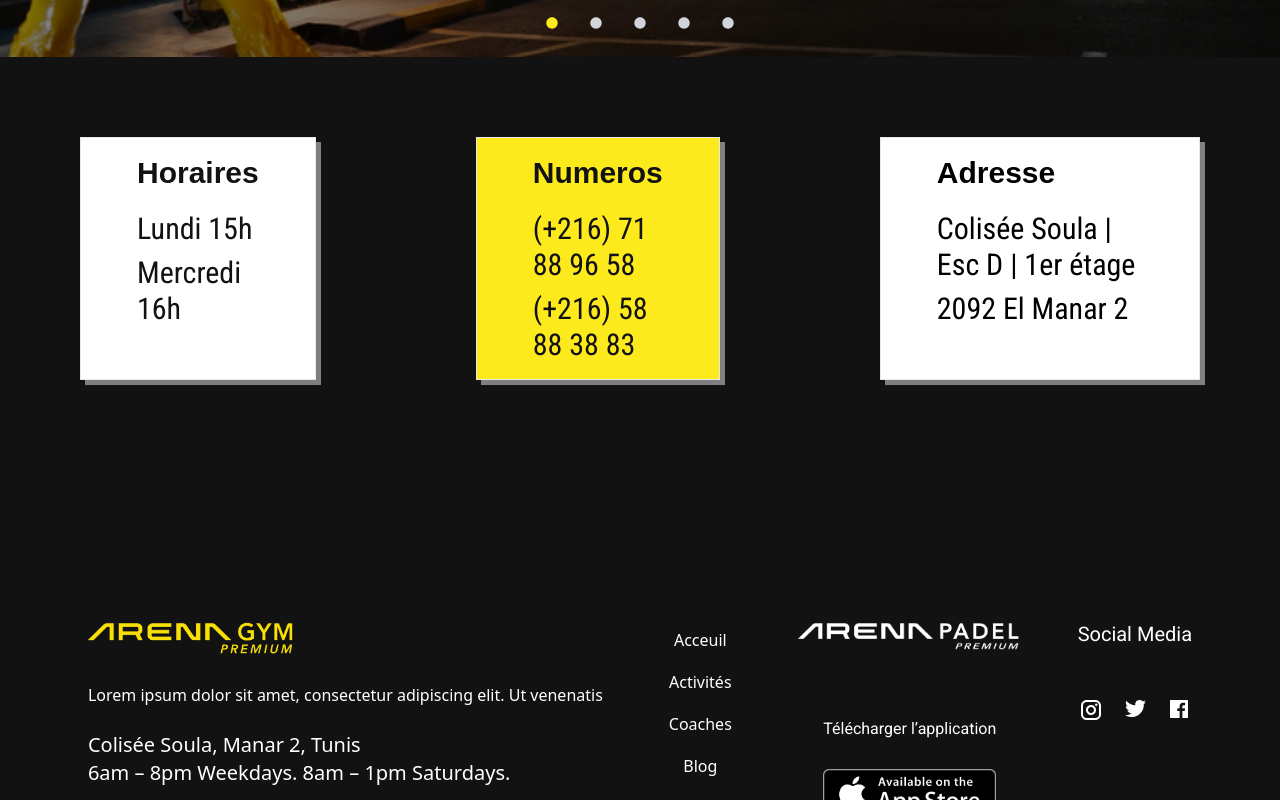
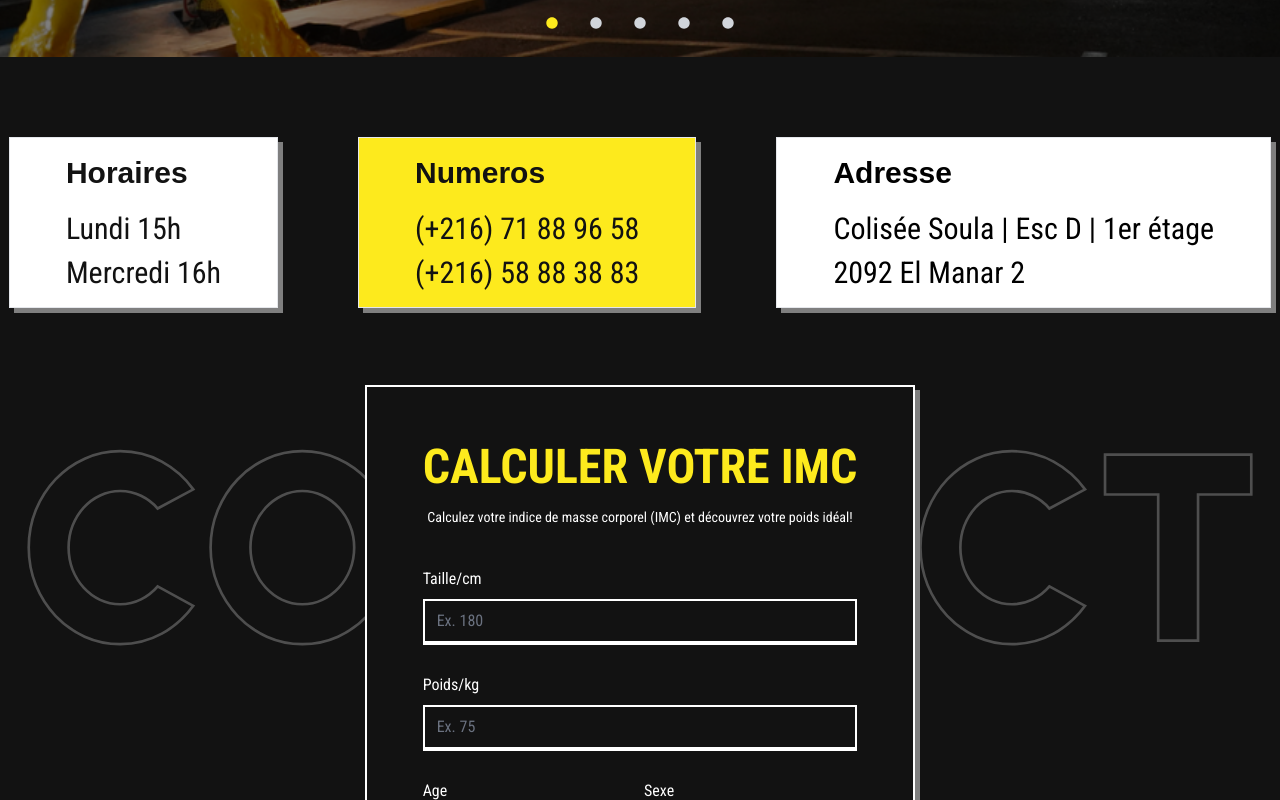
Before and after one commit to medazizktata/Arena-gym-website, a React (Vite) app in the folder Arena-gym-website/: page /about in a window 1280 px wide. Shown: the part 4960-5760 px from the top of the page. Built offline with nearby package versions, Linux system fonts and the light colour scheme.

Commit message:
Added contact section

```diff
--- a/Arena-gym-website/src/pages/About/About.jsx
+++ b/Arena-gym-website/src/pages/About/About.jsx
@@ -5,6 +5,8 @@ import { getColor } from "../../utils/getColor";
 import CustomizableTextBox from "../../components/CustomizableTextBox";
 import BigCaroussel from "../../components/BigCaroussel";
 import PageIntroduction from "../../components/PageIntroduction";
+import ContactForm from "../Home/ContactForm";
+import ContactSection from "../Home/ContactSection";
 
 function About() {
   return (
@@ -63,9 +65,9 @@ function About() {
         </div>
       </div>
       <BigCaroussel />
-      <div className="mt-20 flex flex-row space-around justify-content align-items ">
+      <div className="mt-20 flex flex-row gap-20 space-around justify-center align-items ">
         <CustomizableTextBox
-          className="mx-20 text-blackBG"
+          className=" text-blackBG"
           size="33%"
           text={`<div class="mx-10 flex flex-col gap-5 justify-content align-items">
               <div>
@@ -81,7 +83,7 @@ function About() {
           textColor={"text-black"}
         />
         <CustomizableTextBox
-          className="mx-20 text-blackBG"
+          className=" text-blackBG"
           size="33%"
           text={`<div class="mx-10 flex flex-col gap-5 justify-content align-items">
               <div>
@@ -96,7 +98,7 @@ function About() {
           shadow="shadow-cardGreyMedium"
         />
         <CustomizableTextBox
-          className="mx-20 text-black"
+          className=" text-black"
           size="33%"
           text={`<div class="mx-10 flex flex-col gap-5 justify-content align-items">
               <div>
@@ -112,6 +114,9 @@ function About() {
           textColor={"text-black"}
         />
       </div>
+      <div className="mt-20">
+        <ContactSection/>
+      </div>
     </>
   );
 }
--- a/Arena-gym-website/src/pages/About/form_contact.jsx
+++ /dev/null
@@ -1,52 +0,0 @@
-
-
-
-import React from 'react';
-import { useForm, FormProvider } from 'react-hook-form';
-import DropdownField from '../../components/input_2';
-import InputField from '../../components/input';
-import Button from '../../components/Buttons/Button';
-
-const ConForm = () => {
-    const methods = useForm(); // Initialiser React Hook Form
-    const { handleSubmit, reset } = methods;
-
-    const onSubmit = data => {
-        console.log(data); // Traiter les données du formulaire
-        reset();
-    };
-
-
-    return (
-      <FormProvider {...methods}> {/* Envelopper les champs du formulaire avec FormProvider */}
-      <div className="flex flex-col items-center justify-center min-h-screen bg-blackBG p-8">
-      <form onSubmit={handleSubmit(onSubmit)} className="bg-blackBG bg-opacity-70 border-2 border-white p-16 w-full max-w-2xl">
-        <h1 className="text-yellowMain text-4xl font-bold mb-4 text-center">CALCULER VOTRE IMC</h1>
-        <p className="text-white mb-6 text-center">Calculez votre indice de masse corporel (IMC) et découvrez votre poids idéal !</p>
-
-
-
-
-
-
-        <div className=" mb-4" >
-        <InputField name="Nom" label="Nom Complet" placeholder="Ex. Flen Ben Foulen" type="text" register={register}  />
-        </div>
-        <div className=" mb-4">
-        <InputField name="email" label="Adresse E-mail" placeholder="Ex. flen@youlmail.com" type="number" register={register}  />        </div>
-
-        <div className=" mb-4">
-
-        <InputField name="message" label="Message" placeholder="" type="nutextmber" register={register}  />
-         </div>
-
-        <button type="submit" className="bg-yellowMain text-black py-3 px-6 rounded w-full font-bold text-xl">
-          S'inscrire maintenant
-        </button>
-      </form>
-    </div>
-  </FormProvider>
-);
-};
-
-export default ConForm;
```
